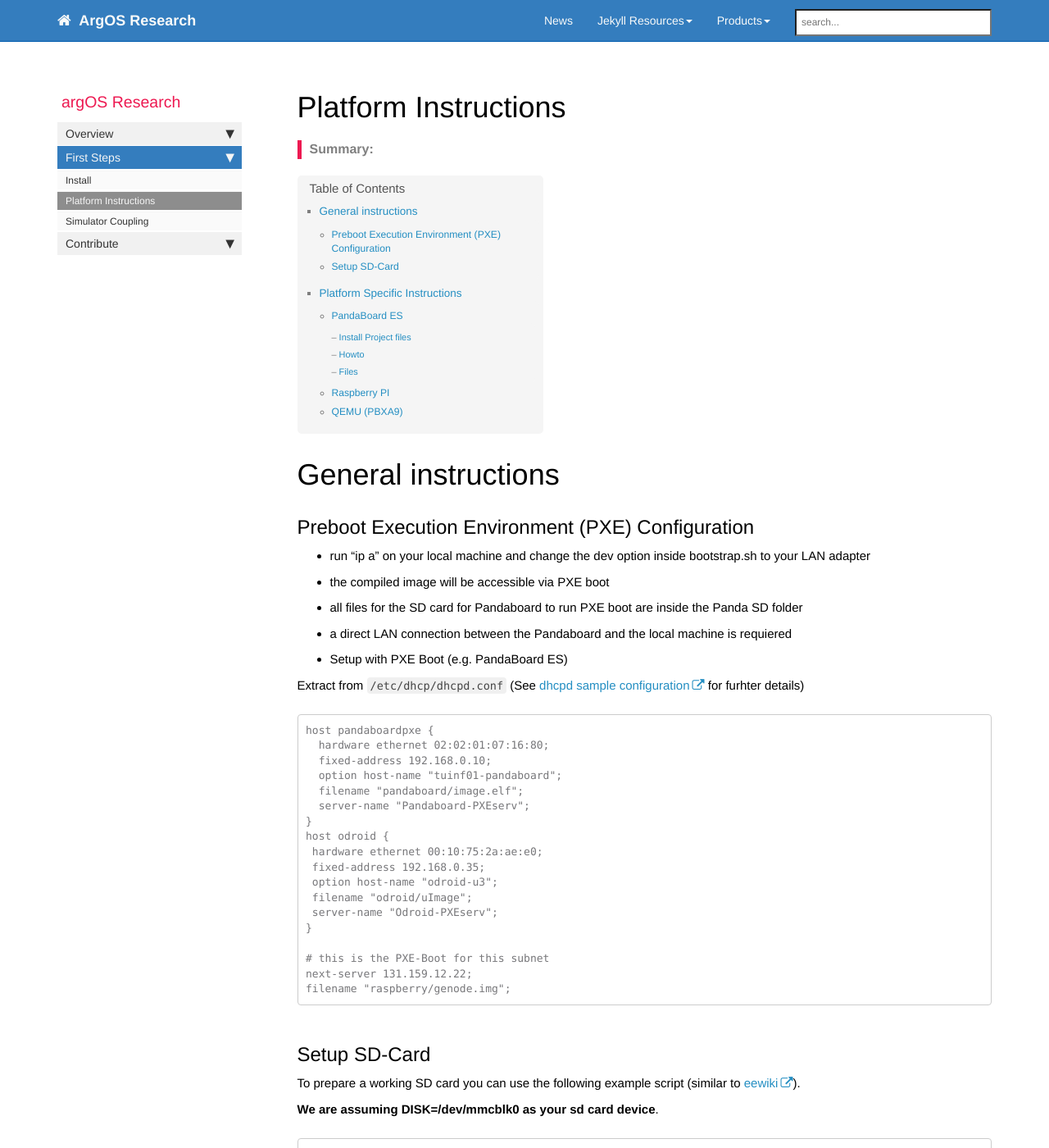
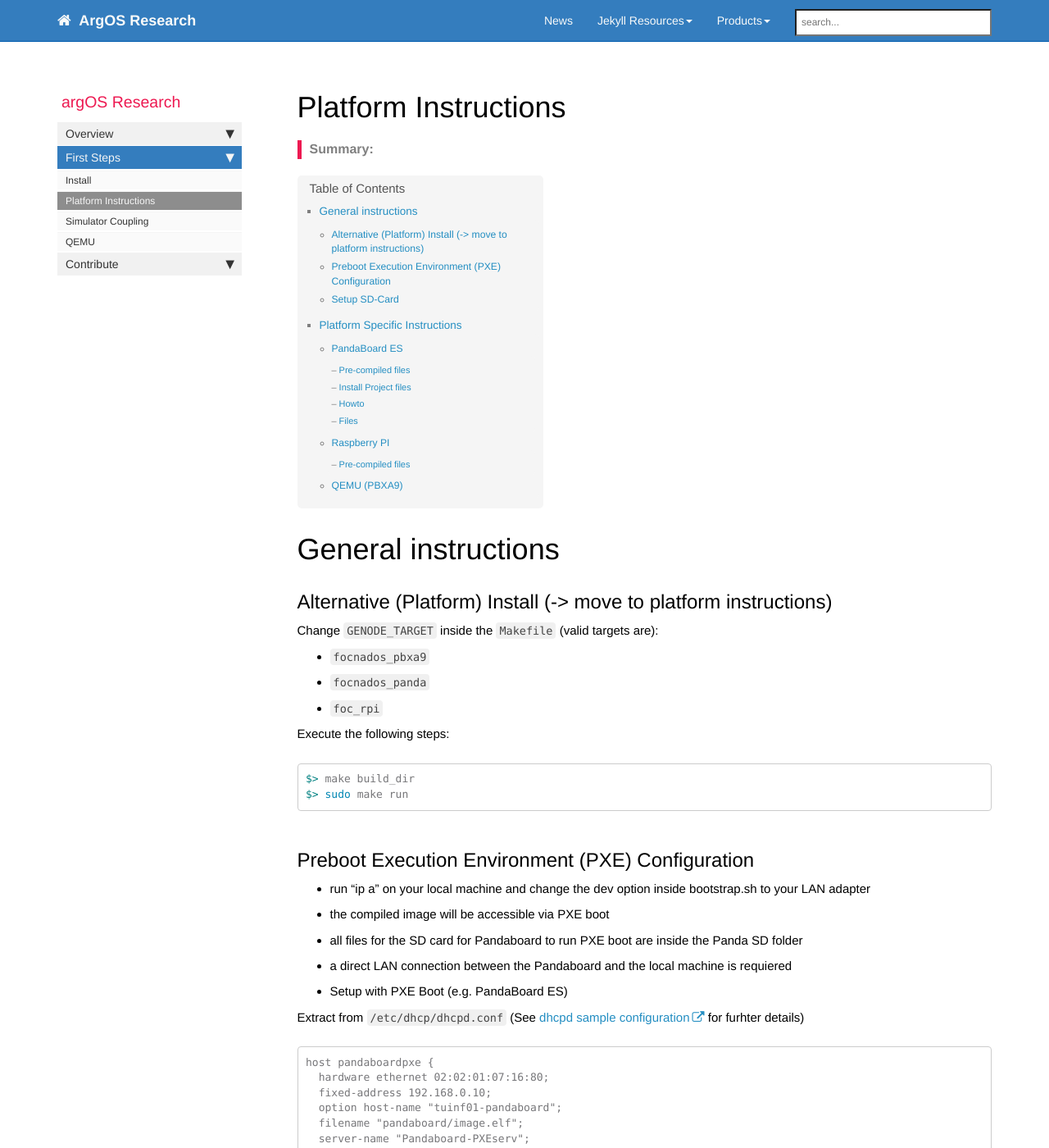
Before and after one commit to Flowm/argos-research.github.io, a Jekyll site: the page built from pages/argOS/platforms.md, in a window 1280 px wide and 1400 px high. Shown: the whole window at 82% size. Built offline with Jekyll 4.4.1, drawn with Linux system fonts in a browser that asks for light colours; nearby versions of some CDN libraries; comment, search, counter and statistics services are not loaded; some of the changed text lies outside the part shown.

Commit message:
restructured

````diff
--- a/_data/sidebars/main_sidebar.yml
+++ b/_data/sidebars/main_sidebar.yml
@@ -33,6 +33,9 @@ entries:
     - title: Simulator Coupling
       url: /sim-coupling.html
       output: web
+    - title: QEMU
+      url: /qemu.html
+      output: web
 
   - title: Contribute
     output: web
--- a/pages/argOS/platforms.md
+++ b/pages/argOS/platforms.md
@@ -10,6 +10,23 @@ folder: "argOS"
 ---
 
 # General instructions
+
+## Alternative (Platform) Install (-> move to platform instructions)
+
+Change `GENODE_TARGET` inside the `Makefile` (valid targets are):
+
+* `focnados_pbxa9`
+
+* `focnados_panda`
+
+* `foc_rpi`
+
+Execute the following steps:
+
+```sh
+$> make build_dir
+$> sudo make run
+```
 
 ## Preboot Execution Environment (PXE) Configuration
 
@@ -119,6 +136,8 @@ fi
 2. Prepare the SD card (see next section)
 3. Install your project files on the SD Card
 
+### Pre-compiled files
+
 ### Install Project files
 
 * Mount your SD Card (e.g. `/dev/mmcblk0`) on `/mnt`
@@ -154,4 +173,13 @@ Further (deeper) information about this topic can be found under the following l
 
 * [Building U-Boot](http://wiki.beyondlogic.org/index.php?title=Compiling_uBoot_RaspberryPi)
 
+### Pre-compiled files
+
 ## QEMU (PBXA9)
+Change `PROJECT` and `GENODE_TARGET` in [operating-system/Makefile](https://github.com/argos-research/operating-system/blob/master/Makefile)
+
+vor make run muss make vde ausgefuehr twerden
+
+```make
+GENODE_TARGET = focnados_pbxa9
+```
````
Also changed, not shown: pages/argOS/install.md (+13 -15 lines), pages/argOS/qemu.md (added, +12 -0 lines).
